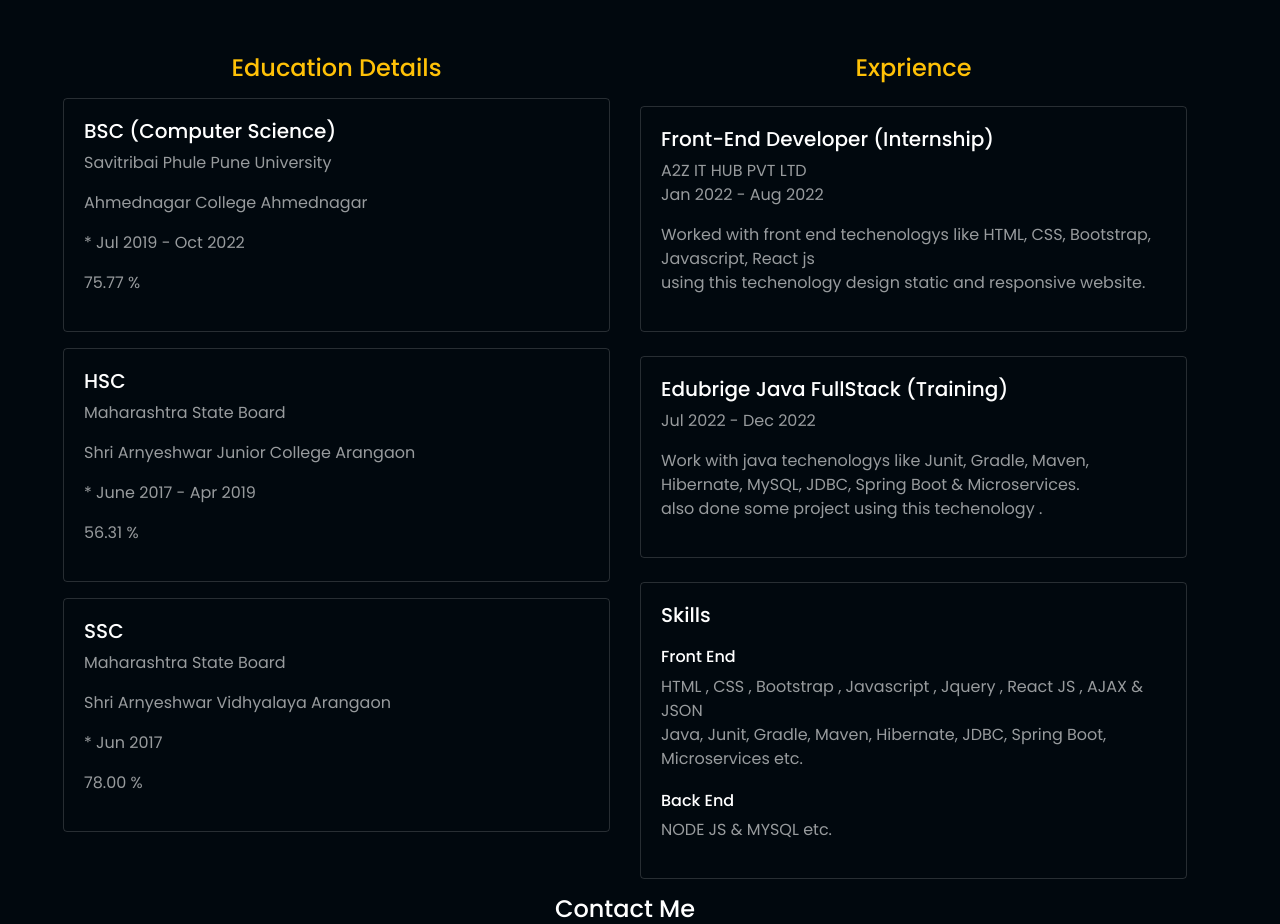
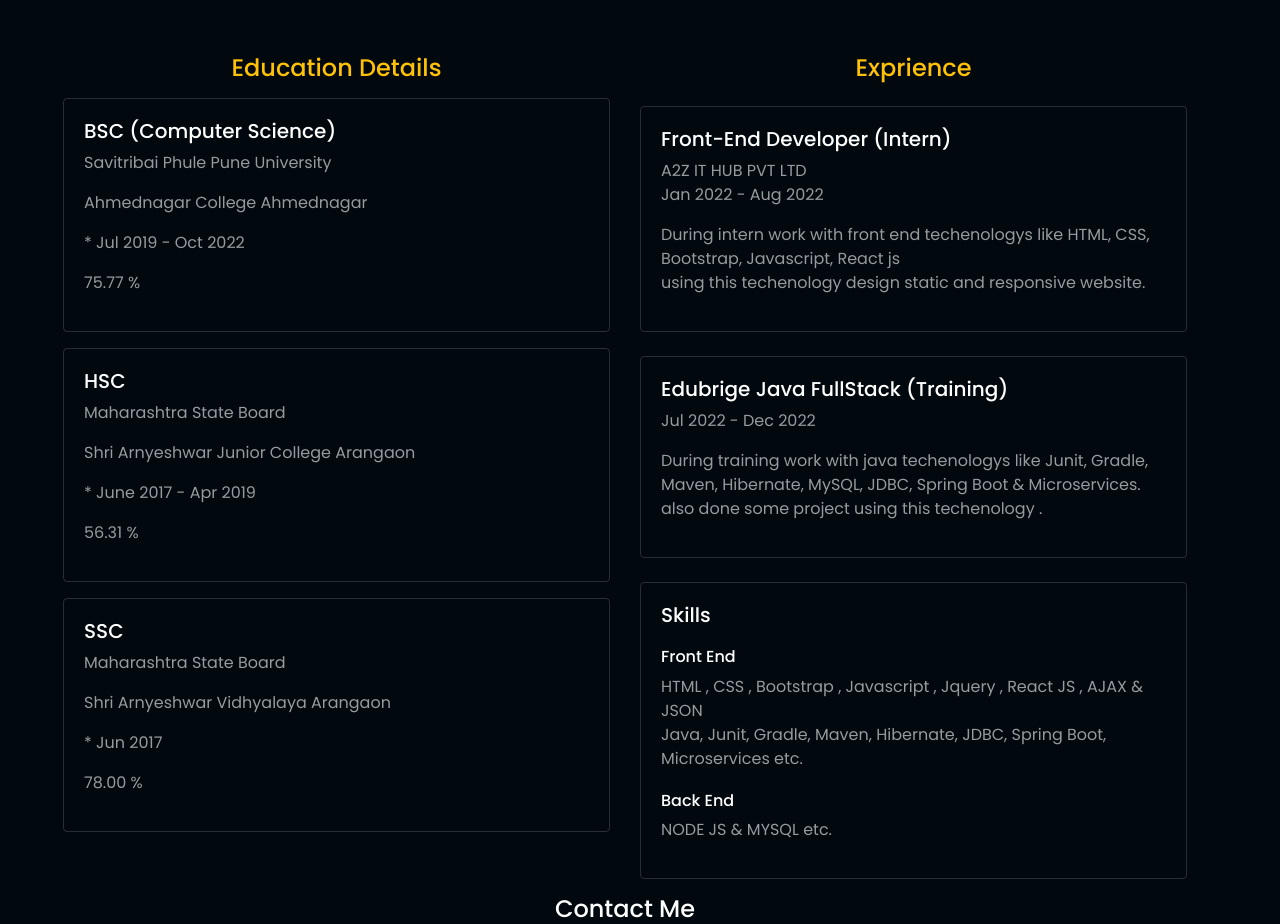
Before and after one commit to pawarswapnil97/Portfolio_react, a React (Create React App) app: page / in a window 1280 px wide. Shown: the part 2102-3026 px from the top of the page. Built offline with nearby package versions, Linux system fonts and the light colour scheme.

Commit message:
first commit

```diff
--- a/src/component/Resume/Resume.js
+++ b/src/component/Resume/Resume.js
@@ -48,10 +48,10 @@ const Resume = () => {
           <h4 className="text-warning text-center">Exprience</h4>
           <div className="card workexp mt-4">
             <div className="card-body">
-              <h5>Front-End Developer (Internship)</h5>
+              <h5>Front-End Developer (Intern)</h5>
               <p>A2Z IT HUB PVT LTD <br/>
                  Jan 2022 - Aug 2022</p>
-              <p> Worked with front end techenologys like HTML, CSS, Bootstrap, Javascript, React js<br/>
+              <p> During intern work with front end techenologys like HTML, CSS, Bootstrap, Javascript, React js<br/>
                   using this techenology design static and responsive website.<br/></p>
 
             </div>
@@ -60,7 +60,7 @@ const Resume = () => {
             <div className="card-body">
               <h5>Edubrige Java FullStack (Training)</h5>
               <p>Jul 2022 - Dec 2022</p>
-              <p> Work with java techenologys like Junit, Gradle, Maven, Hibernate, MySQL, JDBC, Spring Boot & Microservices. <br/>
+              <p> During training work with java techenologys like Junit, Gradle, Maven, Hibernate, MySQL, JDBC, Spring Boot & Microservices. <br/>
                   also done some project using this techenology .</p>
             </div>
           </div>
```
